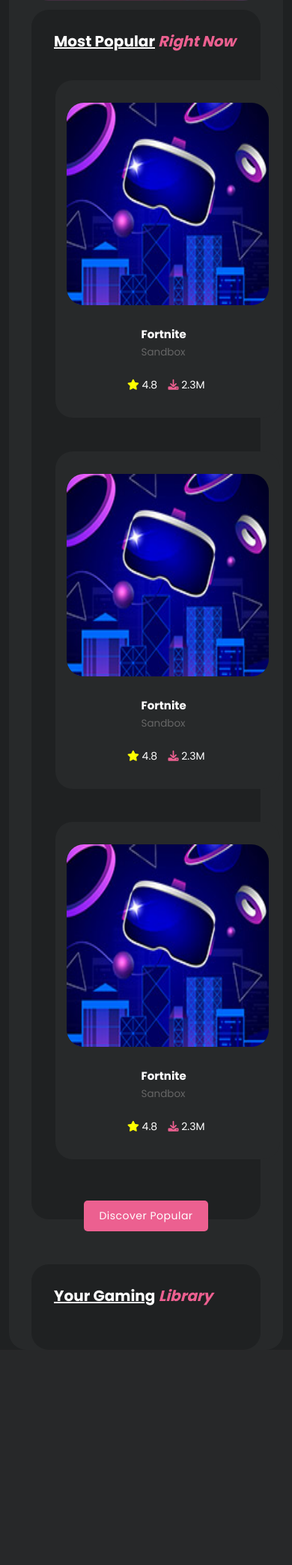
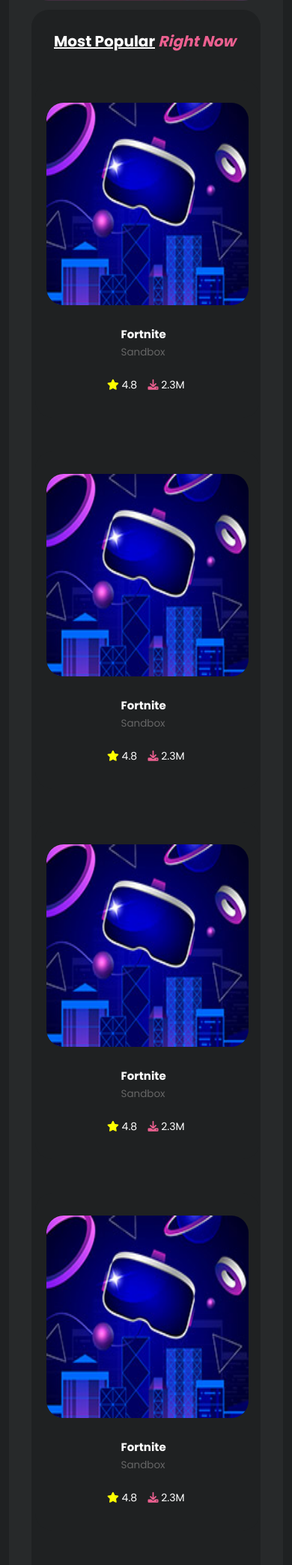
Before and after one commit to mezonafe3/SA-1project, a PHP site: page / in a window 390 px wide. Shown: the part 625-2712 px from the top of the page at 75% size. Before the commit the page ends 2366 px from the top, so only its background shows below. Run offline with PHP 8.4, Linux system fonts and the light colour scheme.

Commit message:
media query

```diff
--- a/assets/css/index.css
+++ b/assets/css/index.css
@@ -2,6 +2,8 @@
     margin: 4% 0px 0px 0px;
 
   }
+
+
 
   .heading-section h4 {
     font-style: italic;
@@ -36,6 +38,25 @@
 
   }
 
+  @media only screen and (max-width: 700px)
+  {
+    .col-lg-3,
+  .col-lg-6 {
+margin-left: -10%;
+
+  }
+
+  .most-popular .item {
+    background-color: #1f2122;
+    padding: 30px 15px;
+    border-radius: 23px;
+    margin-bottom: 30px;
+  }
+}
+
+
+
+
   .item {
     /* background-color: #f9f9f9;
     border: 1px solid #ddd; */
@@ -43,6 +64,7 @@
     width: 300px;
     margin-bottom: 20px;
     min-height: 450px;
+
 
   }
 
--- a/index.php
+++ b/index.html
@@ -144,6 +144,35 @@
                       </ul>
                     </div>
                   </div>
+                  <div class="col-lg-3">
+                    <div class="item">
+                      <img src="assets/images/popular-01.jpg" alt="">
+                      <h4>Fortnite<br><span>Sandbox</span></h4>
+                      <ul>
+                        <li><i class="fa fa-star"></i> 4.8</li>
+                        <li><i class="fa fa-download"></i> 2.3M</li>
+                      </ul>
+                    </div>
+                  </div>
+                  <div class="col-lg-3">
+                    <div class="item">
+                      <img src="assets/images/popular-01.jpg" alt="">
+                      <h4>Fortnite<br><span>Sandbox</span></h4>
+                      <ul>
+                        <li><i class="fa fa-star"></i> 4.8</li>
+                        <li><i class="fa fa-download"></i> 2.3M</li>
+                      </ul>
+                    </div>
+                  </div>  <div class="col-lg-3">
+                    <div class="item">
+                      <img src="assets/images/popular-01.jpg" alt="">
+                      <h4>Fortnite<br><span>Sandbox</span></h4>
+                      <ul>
+                        <li><i class="fa fa-star"></i> 4.8</li>
+                        <li><i class="fa fa-download"></i> 2.3M</li>
+                      </ul>
+                    </div>
+                  </div>
                   <!-- ... (repeat for other game items) ... -->
                   <div class="col-lg-12">
                     <div class="main-button">
```
